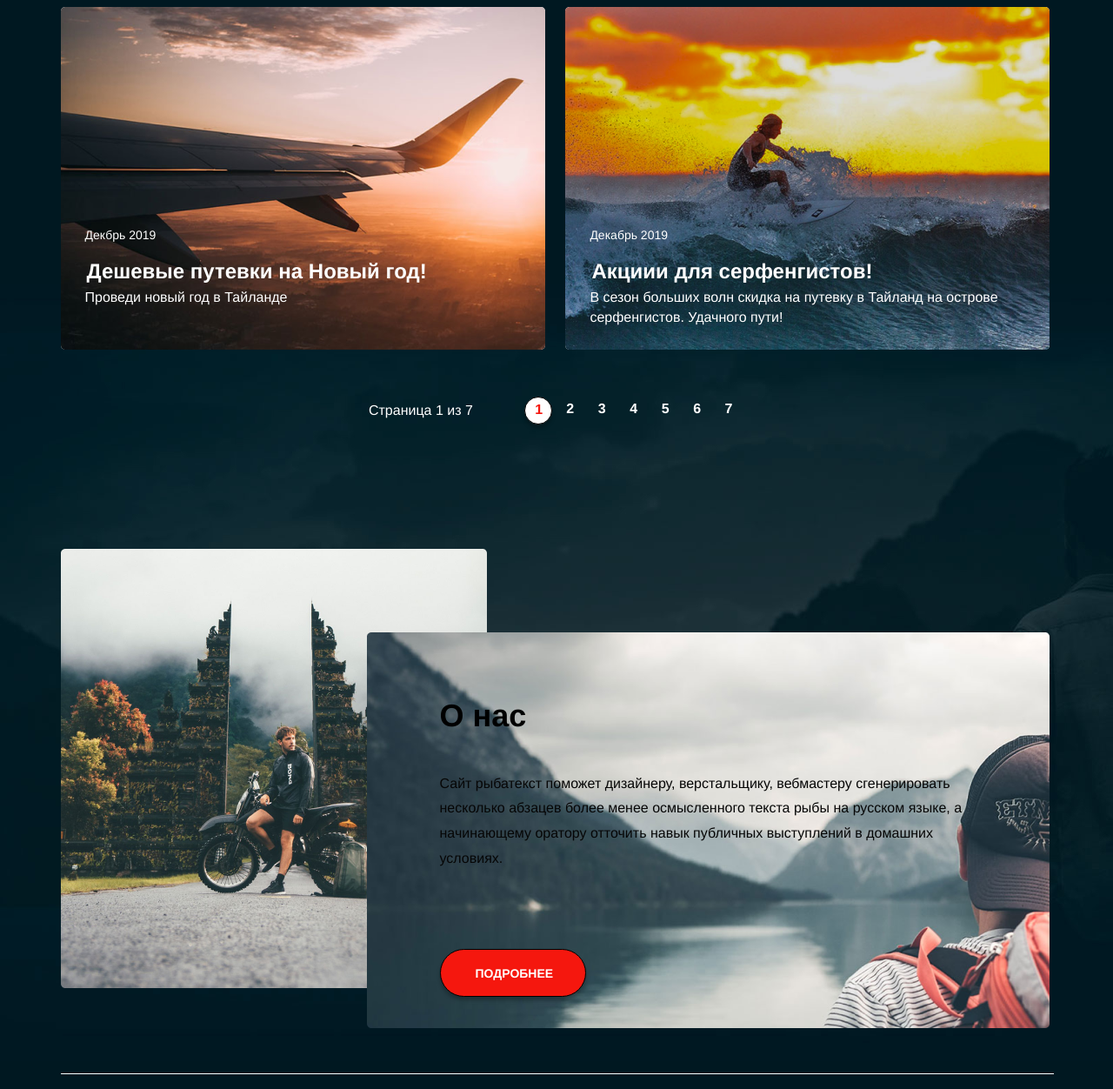
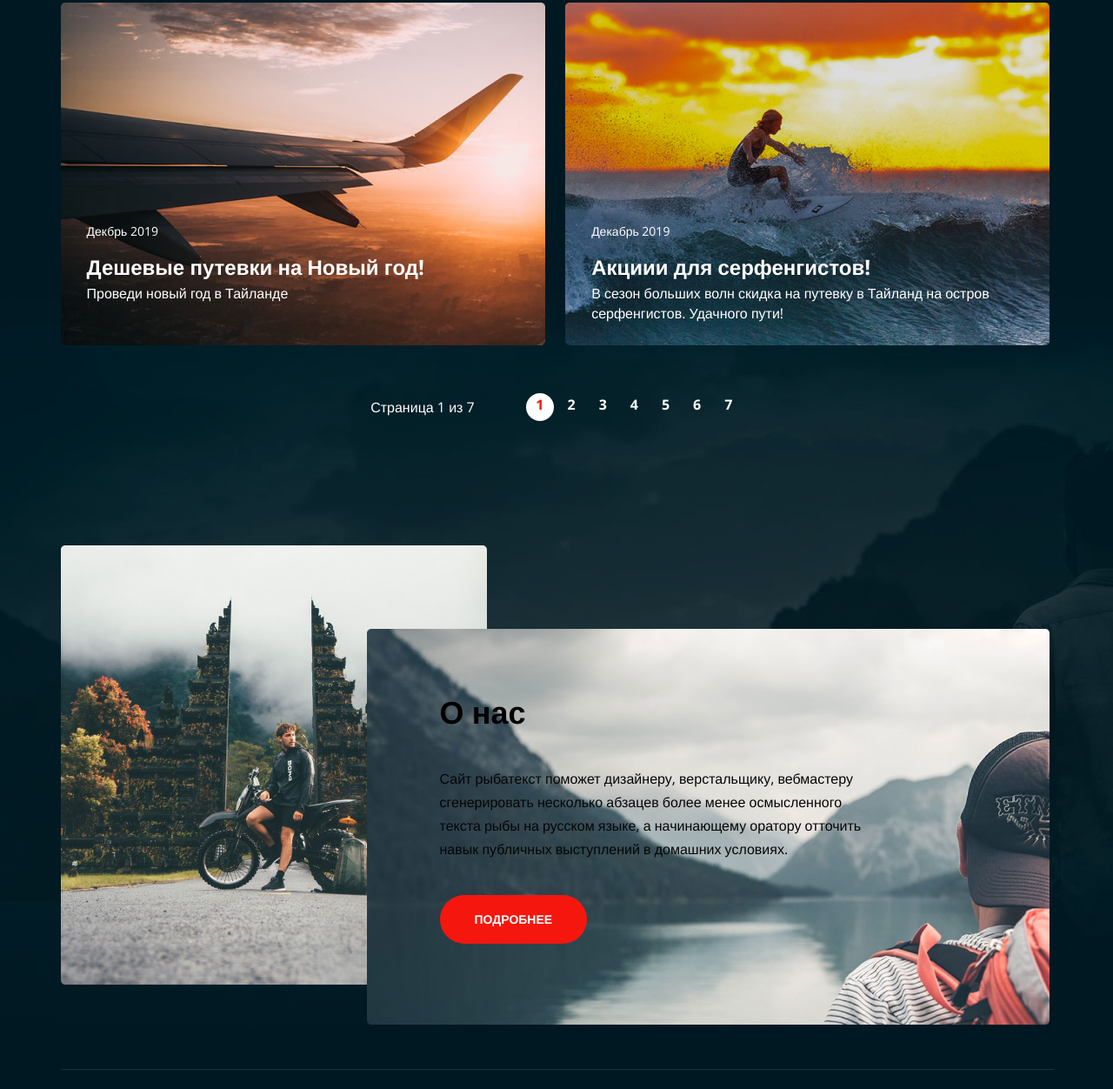
Before and after one commit to alex35567/ProjectAirAsia, a plain HTML site: page index.html in a window 1280 px wide. Shown: the part 1545-2797 px from the top of the page at 87% size. Drawn offline with nearby package versions, Linux system fonts and the light colour scheme.

Commit message:
Исправил ошибки

```diff
--- a/css/main.css
+++ b/css/main.css
@@ -29,8 +29,6 @@
                 }
             .nav {
                 position: absolute;
-                /* width: 264px; */
-                height: 19px;
                 left: 164px;
                 top: 42px;
 
@@ -79,7 +77,6 @@
             .welcome {
                 /* position: absolute; */
                 width: 511px;
-                height: 333px;
                 margin-bottom: 247px;
             }
                 .welcome__title {
@@ -90,66 +87,63 @@
                     font-size: 18px;
                     margin-bottom: 26px;
                 }
-                .welcome__btn {
+
+                .btn--theme-primary{
                     background: #F5170E;
-                    border: 1px solid #000000;
                     color: white;
+                    /* border: 1px solid #000000; */
                 }
 
-                .welcome__btn:hover {
+
+                .btn--theme-primary:hover{
                     background: white;
                     color: #F5170E;
-                    border: 1px solid #F5170E;
+                    /* border: 1px solid #F5170E;   */
                 }
 
                 .btn {
-                    position: absolute;
-                    width: 168px;
-                    height: 55px;
-                    /* background: white; */
-                    /* color: #F5170E; */
-                    /* border: 1px solid #F5170E;                    */
-                    box-shadow: 0px 4px 4px rgba(0, 0, 0, 0.25);
+                    display: inline-block;
+                    border: none;
                     border-radius: 35px;
                     padding: 18px 40px;
                     font-weight: bold;
                     text-transform: uppercase;
                 }
 
-                /* .btn:hover{ */
-                    /* background: #F5170E;                     */
-                    /* border: 1px solid #000000; */
-                    /* color: white; */
-                /* } */
-
                 .welcome__btn-pic {
                 }
 
             .tours {
-                width: 1140px;
-                min-height: 549px;
+                /* width: 1140px; */
+                /* min-height: 549px;  */
                 margin-bottom: 126px;
             }
                 .tours__title {
                 }
+                .tours__title-box{
+                    margin-bottom: 44px;
+                }
                 .title {
                     display: inline-block;
-                    margin-right: 28px;
-                    margin-bottom: 50px;
+                    vertical-align: middle;
+                    margin-right: 14px;
+                    /* margin-bottom: 50px; */
                 }
                 .tours__pic {
                     display: inline-block;
-                    position: absolute;
+                    vertical-align: middle;
+                    /* position: absolute;                     */
                     /* max-width: 100%; */
                     /* height: auto; */
-                    margin-top: 12px;
+                    /* margin-top: 12px;                                         */
                 }
                 .tours__list {
                 }
                 .tours__item {
+                    display: inline-block;
                     width: 362px;
-                    height: 449px;
-                    display: inline-block;
+                    min-height: 449px;
+                    vertical-align: top;
                     vertical-align: middle;
                     margin-right: 22px;
                     background: white;
@@ -175,6 +169,10 @@
                     margin-bottom: 25px;
                 }
 
+                .tours__list-info:last-child {
+                    margin-bottom: 0px;
+                }
+
                 .tours__item-info {
                     display: inline-block;
                     vertical-align: middle;
@@ -196,7 +194,7 @@
 
                 }
                 .tours__item-btn {
-                    width: 135px;
+                    /* width: 135px; */
                     padding: 18px 26px;
                     background: white;
                     color: #F5170E;
@@ -206,53 +204,63 @@
 
                 .tours__item-btn--active{
                     background: #F5170E;
-                    border: 1px solid #000000;
                     color: white;
                 }
 
                 .tours__item-btn:hover {
                     background: #F5170E;
-                    border: 1px solid #000000;
+                    /* border: 1px solid #000000; */
                     color: white;
                 }
                 .tours__item-btn-pic {
                 }
             .news {
                 /* position: absolute; */
-                width: 1139px;
-                height: 600px;
-                margin-bottom: 125px;
+                /* width: 1139px; */
+                /* height: 600px;      */
+                margin-bottom: 143px;
             }
                     .news__title {
                     }
                     .news__list {
-                        margin-bottom: 54px;
+                        margin-bottom: 50px;
                     }
                     .news__item {
+                        position: relative;
                         width: 557px;
-                        height: 394px;
+                        min-height: 394px;
                         display: inline-block;
                         vertical-align: middle;
+                        margin-top: 48px;
                         margin-right: 20px;
-                        background: white;
+                        /* background: white; */
                         border-radius: 5px 5px 5px 5px;
                     }
                     .news__item:last-child {
                         margin-right: 0;
                     }
+
+                    .news__content{
+                        position: absolute;
+                        left: 0px;
+                        right: 0px;
+                        top: 227px;
+                        padding: 26px 0px 26px 30px;
+                    }
+
                     .news__item-pic {
                     }
                     .news__data {
-                        margin-top: -146px;
-                        margin-left: 28px;
+                        /* margin-top: -146px; */
+                        /* margin-left: 28px; */
                         margin-bottom: 14px;
                     }
                     .news__item-title {
-                        margin-left: 30px;
+                        /* margin-left: 30px; */
                         margin-bottom: 2px;
                     }
                     .news__desc {
-                        margin-left: 28px;
+                        /* margin-left: 28px; */
                         font-size: 16px;
                     }
 
@@ -273,6 +281,10 @@
                     .paginator__item {
                         display: inline-block;
                         vertical-align: middle;
+                    }
+
+                    .paginator__ref {
+                        display: block;
                         width: 32px;
                         height: 32px;
                         padding: 3px 11px;
@@ -281,31 +293,23 @@
                         margin-right: 0px;
                         line-height: 1.3125;
                         text-decoration: none;
+                    }
+                    .paginator__ref--active {
+                        color: #F5170E;
+                        background: #FFFFFF;
 
                     }
 
-                    .paginator__item--active{
+                    .paginator__ref:hover {
                         color: #F5170E;
                         background: #FFFFFF;
-                        border: 1px solid #000000;
-                        box-shadow: 0px 4px 4px rgba(0, 0, 0, 0.25);
-                    }
-                    .paginator__item:hover {
-                        color: #F5170E;
-                        background: #FFFFFF;
-                        border: 1px solid #000000;
-                        box-shadow: 0px 4px 4px rgba(0, 0, 0, 0.25);
-                    }
-
-                    .paginator_ref {
-
                     }
 
 
             .about-us {
                 /* position: absolute; */
-                width: 1139px;
-                height: 552px;
+                /* width: 1139px; */
+                /* height: 552px; */
                 /* margin-bottom: 53px; */
             }
                 .about-us__pic {
@@ -318,11 +322,11 @@
                     margin-top: -409px;
                     margin-left: 352px;
                     width: 785px;
-                    height: 455px;
+                    min-height: 455px;
                     background: url(../img/mountains.png) center center/cover no-repeat;
                 }
                 .about-us__desc {
-                    padding: 70px 84px;
+                    padding: 70px 200px 70px 84px;
                     color: #000000;
                 }
 
@@ -333,9 +337,9 @@
                 .about-us__desc-text{
                     font-size: 16px;
                     color: #060606;
-                    line-height: 1.8;
+                    line-height: 1.7;
                     /* align-items: center; */
-                    margin-bottom: 89px;
+                    margin-bottom: 38px;
                 }
 
                 .about-us__desc-text p {
@@ -346,25 +350,19 @@
                 }
 
                 .about-us__btn {
-                    background: #F5170E;
-                    border: 1px solid #000000;
-                    color: white;
                 }
-                .about-us__btn:hover {
-                    background: white;
-                    color: #F5170E;
-                    border: 1px solid #F5170E;
-                }
+
                 .about-us__btn-pic {
                 }
+
         .footer {
             /* position: relative; */
             margin-top: 51px;
             padding-top: 19px;
             /* bottom: 0px;  */
             width: 1142px;
-            height: 92.64px;
-            border-top: 1px solid #FFFFFF;
+            min-height: 92.64px;
+            border-top: 1px solid rgba(255,255,255,0.1);
             /* left: 389px; */
         }
 
--- a/css/start.css
+++ b/css/start.css
@@ -1,7 +1,7 @@
-@import url('https://fonts.googleapis.com/css2?family=Open+Sans:ital,wght@0,300;0,500;0,800;1,300;1,400;1,500;1,600;1,700;1,800&display=swap');
+@import url('https://fonts.googleapis.com/css2?family=Open+Sans:ital,wght@0,400;0,700;1,400&display=swap');
 
 body {
-    font-family: 'OpenSans', Helvetica, Arial, sans-serif;
+    font-family: 'Open Sans', Helvetica, Arial, sans-serif;
     background: #001821;
     color: #FFFFFF;
     font-size: 14px;
@@ -23,17 +23,14 @@ h1, h2, h3, h4, h5, h6, p {
 
 h1 {
     font-size: 72px;
-    font-family: 'Open Sans-Bold', Helvetica, Arial, sans-serif;
 }
 
 h2 {
     font-size: 36px;
-    font-family: 'Open Sans-Bold', Helvetica, Arial, sans-serif;
 }
 
 h3 {
     font-size: 24px;
-    font-family: 'Open Sans-Bold', Helvetica, Arial, sans-serif;
 }
 
 address {
--- a/index.html
+++ b/index.html
@@ -47,15 +47,17 @@
                     <section class="welcome">
                         <h1 class="welcome__title">Авторские туры по Азии</h1>
                         <div class="welcome__desc"> Открой для себя Азию</div>
-                        <a href="index.html" class="welcome__btn btn">
+                        <a href="index.html" class="welcome__btn btn btn--theme-primary">
                             <div class="welcome__btn-pic">Подробнее</div>
                         </a>
 
                     </section>
 
                     <section class="tours">
+                        <div class="tours__title-box">
                             <h2 class="tours__title title">Горящие туры</h2>
                             <img src="./img/flame.png" alt="горит" class="tours__pic">
+                        </div>
 
                         <ul class="tours__list">
                             <li class="tours__item">
@@ -130,16 +132,20 @@
                         <ul class="news__list">
                             <li class="news__item">
                                 <img src="./img/plain.png" alt="Фото тура" class="news__item-pic">
+                                <div class="news__content">
                                     <p class="news__data">Декбрь 2019</p>
                                     <h3 class="news__item-title">Дешевые путевки на Новый год!</h3>
                                     <p class="news__desc">Проведи новый год в Тайланде</p>
+                                </div>
                             </li>
 
                             <li class="news__item">
                                 <img src="./img/surfer.png" alt="Фото тура" class="news__item-pic">
+                                <div class="news__content">
                                     <p class="news__data">Декабрь 2019</p>
                                     <h3 class="news__item-title">Акциии для серфенгистов!</h3>
-                                <p class="news__desc">В сезон больших волн скидка на путевку в Тайланд на острове серфенгистов. Удачного пути!</p>
+                                    <p class="news__desc">В сезон больших волн скидка на путевку в Тайланд на остров серфенгистов. Удачного пути!</p>
+                                </div>
                             </li>
 
                         </ul>
@@ -147,26 +153,26 @@
                         <div class="paginator">
                             <div class="paginator_desc">Страница 1 из 7</div>
                             <ul class="paginator__list">
-                                <li class="paginator__item paginator__item--active">
-                                    <a href="index.html">1</a>
+                                <li class="paginator__item">
+                                    <a href="index.html" class="paginator__ref paginator__ref--active">1</a>
                                 </li>
                                 <li class="paginator__item">
-                                    <a href="index.html" class="paginator_ref">2</a>
+                                    <a href="index.html" class="paginator__ref">2</a>
                                 </li>
                                 <li class="paginator__item">
-                                    <a href="index.html" class="paginator_ref">3</a>
+                                    <a href="index.html" class="paginator__ref">3</a>
                                 </li>
                                 <li class="paginator__item">
-                                    <a href="index.html" class="paginator_ref">4</a>
+                                    <a href="index.html" class="paginator__ref">4</a>
                                 </li>
                                 <li class="paginator__item">
-                                    <a href="index.html" class="paginator_ref">5</a>
+                                    <a href="index.html" class="paginator__ref">5</a>
                                 </li>
                                 <li class="paginator__item">
-                                    <a href="index.html" class="paginator_ref">6</a>
+                                    <a href="index.html" class="paginator__ref">6</a>
                                 </li>
                                 <li class="paginator__item">
-                                    <a href="index.html" class="paginator_ref">7</a>
+                                    <a href="index.html" class="paginator__ref">7</a>
                                 </li>
                             </ul>
                         </div>
@@ -188,7 +194,7 @@
                                         Сайт рыбатекст поможет дизайнеру, верстальщику, вебмастеру сгенерировать несколько абзацев более менее осмысленного текста рыбы на русском языке, а начинающему оратору отточить навык публичных выступлений в домашних условиях.
                                     </p>
                                  </div>
-                                <a href="index.html" class="about-us__btn btn">
+                                <a href="index.html" class="about-us__btn btn btn--theme-primary">
                                     <div class="about-us__btn-pic">Подробнее</div>
                                 </a>
                         </div>
```
Lines whose indentation alone changed are shown as unchanged.
